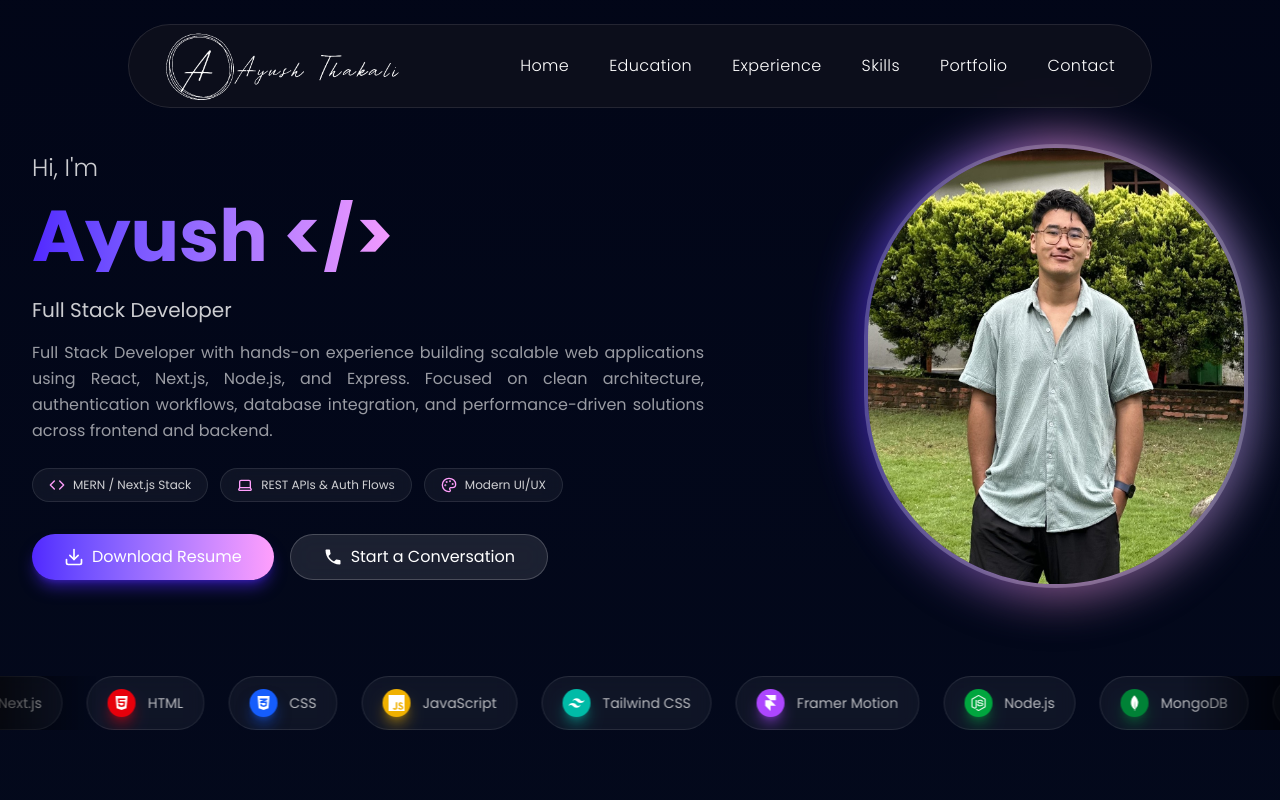
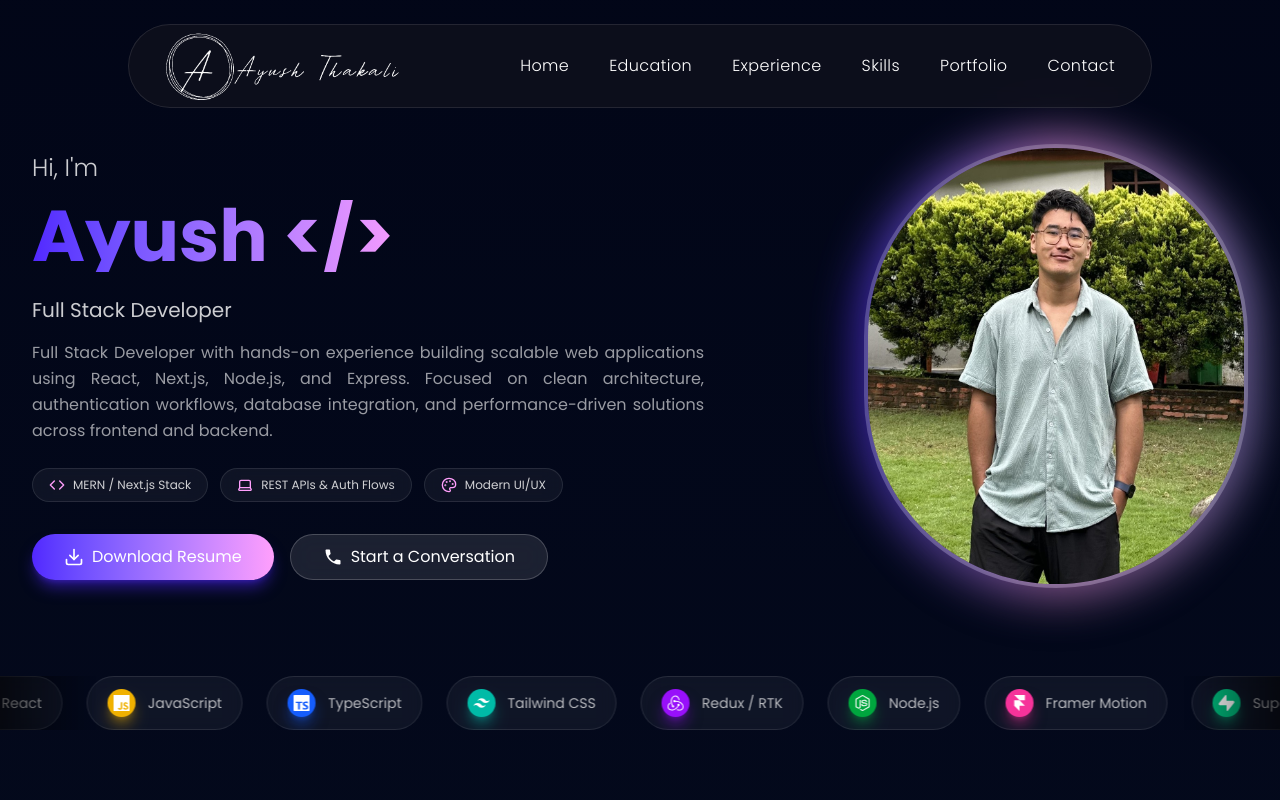
Before and after one commit to ayushthakali/Portfolio, a React (Vite) app: page / in a window 1280 px wide. Shown: the top 800 px of the page. Built offline with nearby package versions, Linux system fonts and the light colour scheme.

Commit message:
Ui updates

```diff
--- a/src/components/Hero.jsx
+++ b/src/components/Hero.jsx
@@ -11,34 +11,25 @@ import {
   SiNodedotjs,
   SiMongodb,
   SiPostman,
+  SiSupabase,
+  SiRedux,
+  SiTypescript,
 } from "react-icons/si";
 import { GrMysql } from "react-icons/gr";
 import { AiOutlineApi } from "react-icons/ai";
 
 const skills = [
   {
+    name: "Next.js",
+    icon: SiNextdotjs,
+    bgColor: "bg-black",
+    glowColor: "shadow-white/20",
+  },
+  {
     name: "React",
     icon: FaReact,
     bgColor: "bg-blue-500",
     glowColor: "shadow-blue-500/50",
-  },
-  {
-    name: "Next.js",
-    icon: SiNextdotjs,
-    bgColor: "bg-gray-800",
-    glowColor: "shadow-gray-800/50",
-  },
-  {
-    name: "HTML",
-    icon: FaHtml5,
-    bgColor: "bg-red-600",
-    glowColor: "shadow-red-600/50",
-  },
-  {
-    name: "CSS",
-    icon: FaCss3Alt,
-    bgColor: "bg-blue-600",
-    glowColor: "shadow-blue-600/50",
   },
   {
     name: "JavaScript",
@@ -47,22 +38,40 @@ const skills = [
     glowColor: "shadow-yellow-500/50",
   },
   {
+    name: "TypeScript",
+    icon: SiTypescript,
+    bgColor: "bg-blue-600",
+    glowColor: "shadow-blue-600/50",
+  },
+  {
     name: "Tailwind CSS",
     icon: SiTailwindcss,
     bgColor: "bg-teal-500",
     glowColor: "shadow-teal-500/50",
   },
   {
-    name: "Framer Motion",
-    icon: SiFramer,
-    bgColor: "bg-purple-500",
-    glowColor: "shadow-purple-500/50",
+    name: "Redux / RTK",
+    icon: SiRedux,
+    bgColor: "bg-purple-600",
+    glowColor: "shadow-purple-600/50",
   },
   {
     name: "Node.js",
     icon: SiNodedotjs,
     bgColor: "bg-green-600",
     glowColor: "shadow-green-600/50",
+  },
+  {
+    name: "Framer Motion",
+    icon: SiFramer,
+    bgColor: "bg-pink-500",
+    glowColor: "shadow-pink-500/50",
+  },
+  {
+    name: "Supabase",
+    icon: SiSupabase,
+    bgColor: "bg-emerald-500",
+    glowColor: "shadow-emerald-500/50",
   },
   {
     name: "MongoDB",
@@ -76,17 +85,18 @@ const skills = [
     bgColor: "bg-blue-700",
     glowColor: "shadow-blue-700/50",
   },
+
   {
     name: "Git",
     icon: FaGitAlt,
-    bgColor: "bg-red-600",
-    glowColor: "shadow-red-600/50",
+    bgColor: "bg-orange-600",
+    glowColor: "shadow-orange-600/50",
   },
   {
     name: "Postman",
     icon: SiPostman,
-    bgColor: "bg-orange-500",
-    glowColor: "shadow-orange-500/50",
+    bgColor: "bg-orange-600",
+    glowColor: "shadow-orange-600/40",
   },
   {
     name: "REST APIs",
@@ -95,28 +105,16 @@ const skills = [
     glowColor: "shadow-gray-700/50",
   },
   {
+    name: "Next.js",
+    icon: SiNextdotjs,
+    bgColor: "bg-black",
+    glowColor: "shadow-white/20",
+  },
+  {
     name: "React",
     icon: FaReact,
     bgColor: "bg-blue-500",
     glowColor: "shadow-blue-500/50",
-  },
-  {
-    name: "Next.js",
-    icon: SiNextdotjs,
-    bgColor: "bg-gray-800",
-    glowColor: "shadow-gray-800/50",
-  },
-  {
-    name: "HTML",
-    icon: FaHtml5,
-    bgColor: "bg-red-600",
-    glowColor: "shadow-red-600/50",
-  },
-  {
-    name: "CSS",
-    icon: FaCss3Alt,
-    bgColor: "bg-blue-600",
-    glowColor: "shadow-blue-600/50",
   },
   {
     name: "JavaScript",
@@ -125,22 +123,40 @@ const skills = [
     glowColor: "shadow-yellow-500/50",
   },
   {
+    name: "TypeScript",
+    icon: SiTypescript,
+    bgColor: "bg-blue-600",
+    glowColor: "shadow-blue-600/50",
+  },
+  {
     name: "Tailwind CSS",
     icon: SiTailwindcss,
     bgColor: "bg-teal-500",
     glowColor: "shadow-teal-500/50",
   },
   {
-    name: "Framer Motion",
-    icon: SiFramer,
-    bgColor: "bg-purple-500",
-    glowColor: "shadow-purple-500/50",
+    name: "Redux / RTK",
+    icon: SiRedux,
+    bgColor: "bg-purple-600",
+    glowColor: "shadow-purple-600/50",
   },
   {
     name: "Node.js",
     icon: SiNodedotjs,
     bgColor: "bg-green-600",
     glowColor: "shadow-green-600/50",
+  },
+  {
+    name: "Framer Motion",
+    icon: SiFramer,
+    bgColor: "bg-pink-500",
+    glowColor: "shadow-pink-500/50",
+  },
+  {
+    name: "Supabase",
+    icon: SiSupabase,
+    bgColor: "bg-emerald-500",
+    glowColor: "shadow-emerald-500/50",
   },
   {
     name: "MongoDB",
@@ -154,17 +170,18 @@ const skills = [
     bgColor: "bg-blue-700",
     glowColor: "shadow-blue-700/50",
   },
+
   {
     name: "Git",
     icon: FaGitAlt,
-    bgColor: "bg-red-600",
-    glowColor: "shadow-red-600/50",
+    bgColor: "bg-orange-600",
+    glowColor: "shadow-orange-600/50",
   },
   {
     name: "Postman",
     icon: SiPostman,
-    bgColor: "bg-orange-500",
-    glowColor: "shadow-orange-500/50",
+    bgColor: "bg-orange-600",
+    glowColor: "shadow-orange-600/40",
   },
   {
     name: "REST APIs",
--- a/src/components/Skills.jsx
+++ b/src/components/Skills.jsx
@@ -1,5 +1,5 @@
 import { motion } from "framer-motion";
-import { FaReact, FaGitAlt, FaCss3Alt, FaHtml5 } from "react-icons/fa";
+import { FaReact, FaGitAlt } from "react-icons/fa";
 import {
   SiJavascript,
   SiNextdotjs,
@@ -7,36 +7,26 @@ import {
   SiMongodb,
   SiNodedotjs,
   SiFramer,
+  SiTypescript,
+  SiSupabase,
+  SiRedux,
   SiPostman,
 } from "react-icons/si";
 import { GrMysql } from "react-icons/gr";
 import { AiOutlineApi } from "react-icons/ai";
 
-function Skills() {
 const skills = [
+  {
+    name: "Next.js",
+    icon: SiNextdotjs,
+    bgColor: "bg-black",
+    glowColor: "shadow-white/20",
+  },
   {
     name: "React",
     icon: FaReact,
     bgColor: "bg-blue-500",
     glowColor: "shadow-blue-500/50",
-    },
-    {
-      name: "Next.js",
-      icon: SiNextdotjs,
-      bgColor: "bg-gray-800",
-      glowColor: "shadow-gray-800/50",
-    },
-    {
-      name: "HTML",
-      icon: FaHtml5,
-      bgColor: "bg-red-600",
-      glowColor: "shadow-red-600/50",
-    },
-    {
-      name: "CSS",
-      icon: FaCss3Alt,
-      bgColor: "bg-blue-600",
-      glowColor: "shadow-blue-600/50",
   },
   {
     name: "JavaScript",
@@ -45,22 +35,40 @@ function Skills() {
     glowColor: "shadow-yellow-500/50",
   },
   {
+    name: "TypeScript",
+    icon: SiTypescript,
+    bgColor: "bg-blue-600",
+    glowColor: "shadow-blue-600/50",
+  },
+  {
     name: "Tailwind CSS",
     icon: SiTailwindcss,
     bgColor: "bg-teal-500",
     glowColor: "shadow-teal-500/50",
   },
   {
-      name: "Framer Motion",
-      icon: SiFramer,
-      bgColor: "bg-purple-500",
-      glowColor: "shadow-purple-500/50",
+    name: "Redux / RTK",
+    icon: SiRedux,
+    bgColor: "bg-purple-600",
+    glowColor: "shadow-purple-600/50",
   },
   {
     name: "Node.js",
     icon: SiNodedotjs,
     bgColor: "bg-green-600",
     glowColor: "shadow-green-600/50",
+  },
+  {
+    name: "Framer Motion",
+    icon: SiFramer,
+    bgColor: "bg-pink-500",
+    glowColor: "shadow-pink-500/50",
+  },
+  {
+    name: "Supabase",
+    icon: SiSupabase,
+    bgColor: "bg-emerald-500",
+    glowColor: "shadow-emerald-500/50",
   },
   {
     name: "MongoDB",
@@ -74,17 +82,18 @@ function Skills() {
     bgColor: "bg-blue-700",
     glowColor: "shadow-blue-700/50",
   },
+
   {
     name: "Git",
     icon: FaGitAlt,
-      bgColor: "bg-red-600",
-      glowColor: "shadow-red-600/50",
+    bgColor: "bg-orange-600",
+    glowColor: "shadow-orange-600/50",
   },
   {
     name: "Postman",
     icon: SiPostman,
-      bgColor: "bg-orange-500",
-      glowColor: "shadow-orange-500/50",
+    bgColor: "bg-orange-600",
+    glowColor: "shadow-orange-600/40",
   },
   {
     name: "REST APIs",
@@ -94,6 +103,7 @@ function Skills() {
   },
 ];
 
+function Skills() {
   const parentVariant = {
     hidden: { opacity: 0 },
     visible: {
--- a/src/data/projects.js
+++ b/src/data/projects.js
@@ -17,6 +17,28 @@ export const projects = [
   },
   {
     id: 2,
+    title: "TrackBoard – Real-time Kanban Board",
+    description:
+      "A high-performance task management system featuring real-time synchronization, secure data isolation, and a modern glassmorphism interface.",
+    image: "/projects/trackboard.png",
+    tags: [
+      "Next.js",
+      "TypeScript",
+      "Supabase",
+      "Redux Toolkit",
+      "Google OAuth",
+    ],
+    github: "https://github.com/ayushthakali",
+    live: "https://trackboardx.vercel.app/", // Add your live link here
+    features: [
+      "Real-time data syncing via Supabase WebSockets",
+      "Advanced state management with RTK Query & Optimistic Updates",
+      "Secure Row Level Security (RLS) for private user data",
+      "Smooth drag-and-drop mechanics with d&d kit",
+    ],
+  },
+  {
+    id: 3,
     title: "SB Thakali – Chartered Accountant Website",
     description:
       "A modern, fully responsive website for a Chartered Accountant firm based in Pokhara, Nepal.",
@@ -32,8 +54,8 @@ export const projects = [
     ],
   },
   {
-    id: 3,
-    title: "Digi Services Pvt. Ltd. Website",
+    id: 4,
+    title: "Digi Services Pvt. Ltd. – Corporate Site",
     description:
       "A modern, fully responsive website designed for Digi Services Pvt. Ltd., highlighting their digital services, tech solutions, and brand identity.",
     image: "/projects/digi.png",
@@ -49,7 +71,7 @@ export const projects = [
   },
 
   {
-    id: 4,
+    id: 5,
     title: "HisabKitab – Expense Tracker",
     description:
       "A simple and responsive web application for tracking personal expenses, built with ReactJS and Tailwind CSS.",
@@ -64,7 +86,7 @@ export const projects = [
     ],
   },
   {
-    id: 5,
+    id: 6,
     title: "DapsBid – Decentralized Voting App",
     description:
       "A secure and transparent decentralized web application for online voting, built using React for the frontend and styled with Tailwind CSS.",
@@ -78,19 +100,4 @@ export const projects = [
       "User-friendly and accessible design",
     ],
   },
-  {
-    id: 6,
-    title: "Authentication App – JWT & Bcrypt",
-    description:
-      "A secure authentication system with React frontend and Node.js/Express backend, featuring JWT-based login and password hashing.",
-    image: "/projects/auth-app.png",
-    tags: ["React", "Node.js", "Express", "JWT", "Bcrypt", "SQL"],
-    github: "https://github.com/ayushthakali/",
-    features: [
-      "Bcrypt for password hashing",
-      "JWT-based authentication with protected routes",
-      "Token verification middleware",
-      "Structured with React frontend and Express backend",
-    ],
-  },
 ];
```
Also changed, not shown: public/projects/trackboard.png (added), 1 other file (tests, documents, lock files or other folders). Lines whose indentation alone changed are shown as unchanged.
